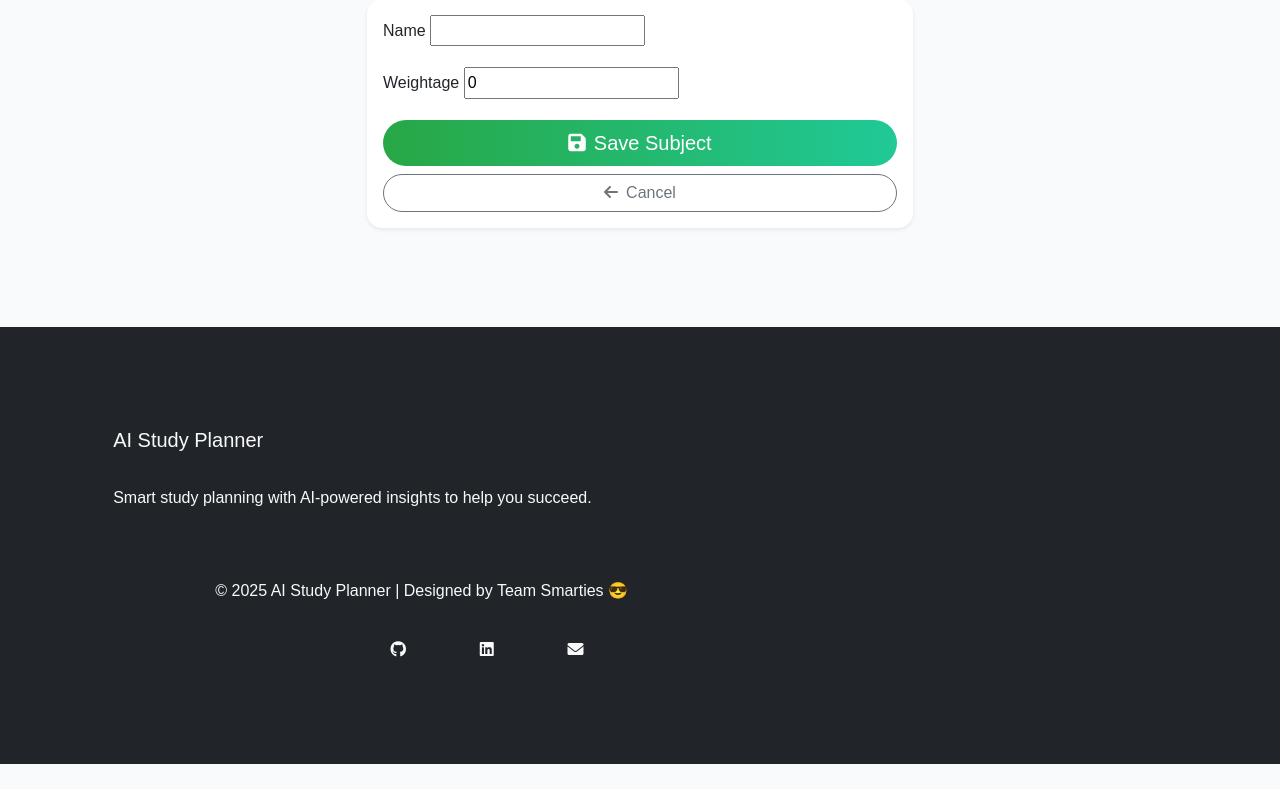
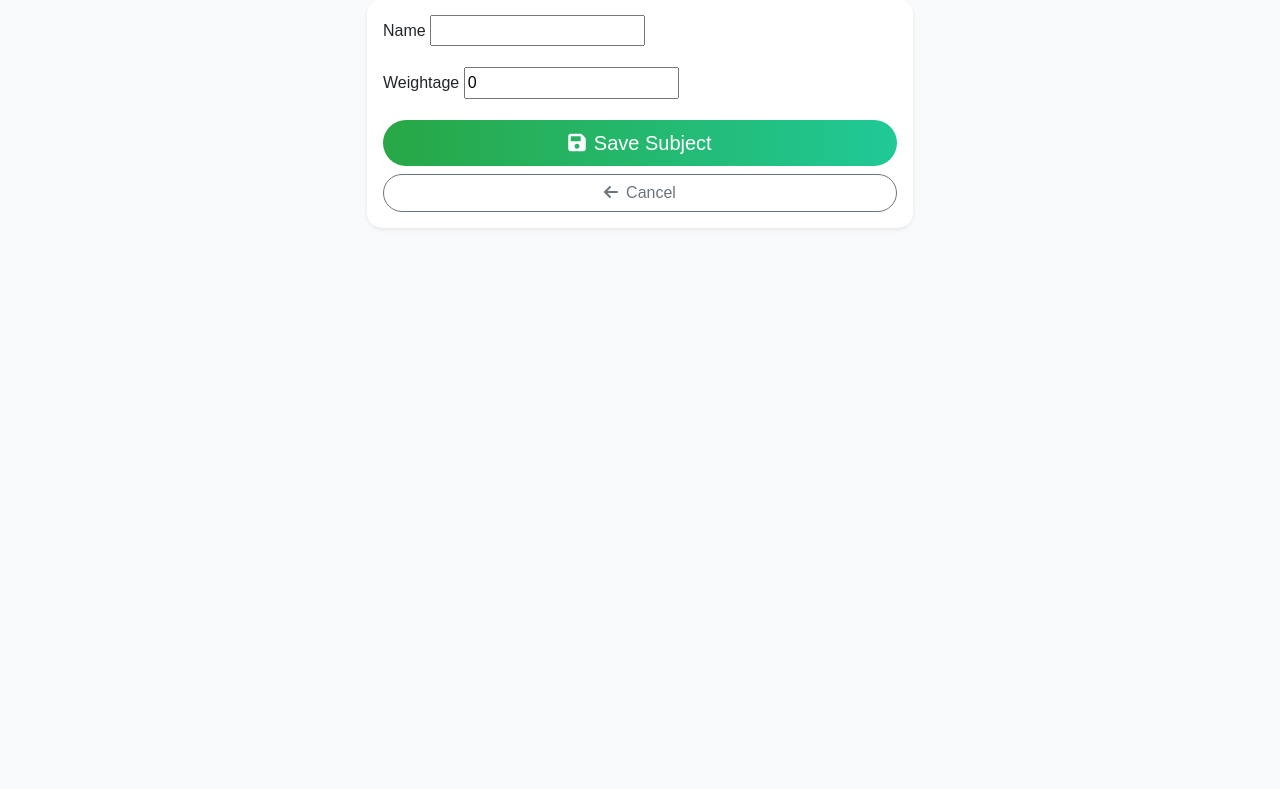
Before and after one commit to Kritikakumrawat/AI-Study-Planner, a Django app: page /add_subject/ in a window 1280 px wide. Shown: the part 299-1088 px from the top of the page. After the commit the page ends 528 px from the top, so only its background shows below. Run offline with Django 5.2, Linux system fonts and the light colour scheme; a user stored in the database is signed in.

Commit message:
Removed the footer text

```diff
--- a/planner/templates/planner/base.html
+++ b/planner/templates/planner/base.html
@@ -67,25 +67,6 @@
     {% block content %}{% endblock %}
   </div>
 
-  <footer class="bg-dark text-light mt-5 py-4">
-    <div class="container">
-      <div class="row">
-        <div class="col-md-6">
-          <h5>AI Study Planner</h5>
-          <p>Smart study planning with AI-powered insights to help you succeed.</p>
-        </div>
-        <div class="col-md-6 text-md-end">
-          <p class="mb-0">© 2025 AI Study Planner | Designed by Team Smarties 😎</p>
-          <div class="mt-2">
-            <a href="#" class="text-light me-3"><i class="fab fa-github"></i></a>
-            <a href="#" class="text-light me-3"><i class="fab fa-linkedin"></i></a>
-            <a href="#" class="text-light"><i class="fas fa-envelope"></i></a>
-          </div>
-        </div>
-        </div>
-    </div>
-  </footer>
-
   <script src="https://cdn.jsdelivr.net/npm/bootstrap@5.3.2/dist/js/bootstrap.bundle.min.js"></script>
 
     <script>
```
Also changed, not shown: db.sqlite3.
